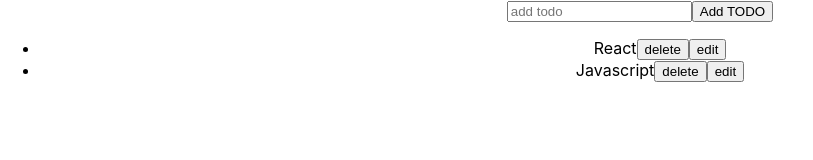
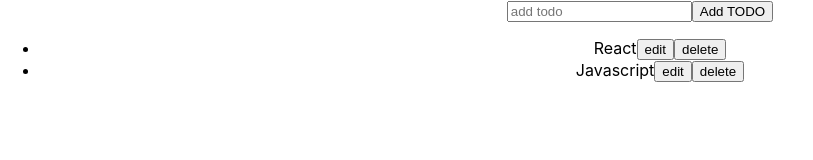
Before and after one commit to Yash0125/machine-coding-questions, a React (Create React App) app: page / in a window 1280 px wide. Shown: the top 160 px of the page, without its empty margins (0-813 px from the left). Built offline with nearby package versions, Linux system fonts and the light colour scheme.

Commit message:
refactor :  todoList refactor

```diff
--- a/src/App.js
+++ b/src/App.js
@@ -1,5 +1,5 @@
 import "./App.css";
-import TodoList from "./components/TodoList";
+import TodoList from "./components/TodoList/TodoList";
 
 function App() {
   return (
--- a/src/components/TodoList.jsx
+++ b/src/components/TodoList/TodoList.jsx
@@ -53,12 +53,13 @@ function TodoList() {
               ) : (
                 item
               )}
-              <button onClick={() => deleteTodo(index)}>delete</button>
+
               {editIndex === index ? (
                 <button onClick={() => saveTodo()}>save</button>
               ) : (
                 <>
                   <button onClick={() => editTodo(index)}>edit</button>
+                  <button onClick={() => deleteTodo(index)}>delete</button>
                 </>
               )}
             </li>
```
